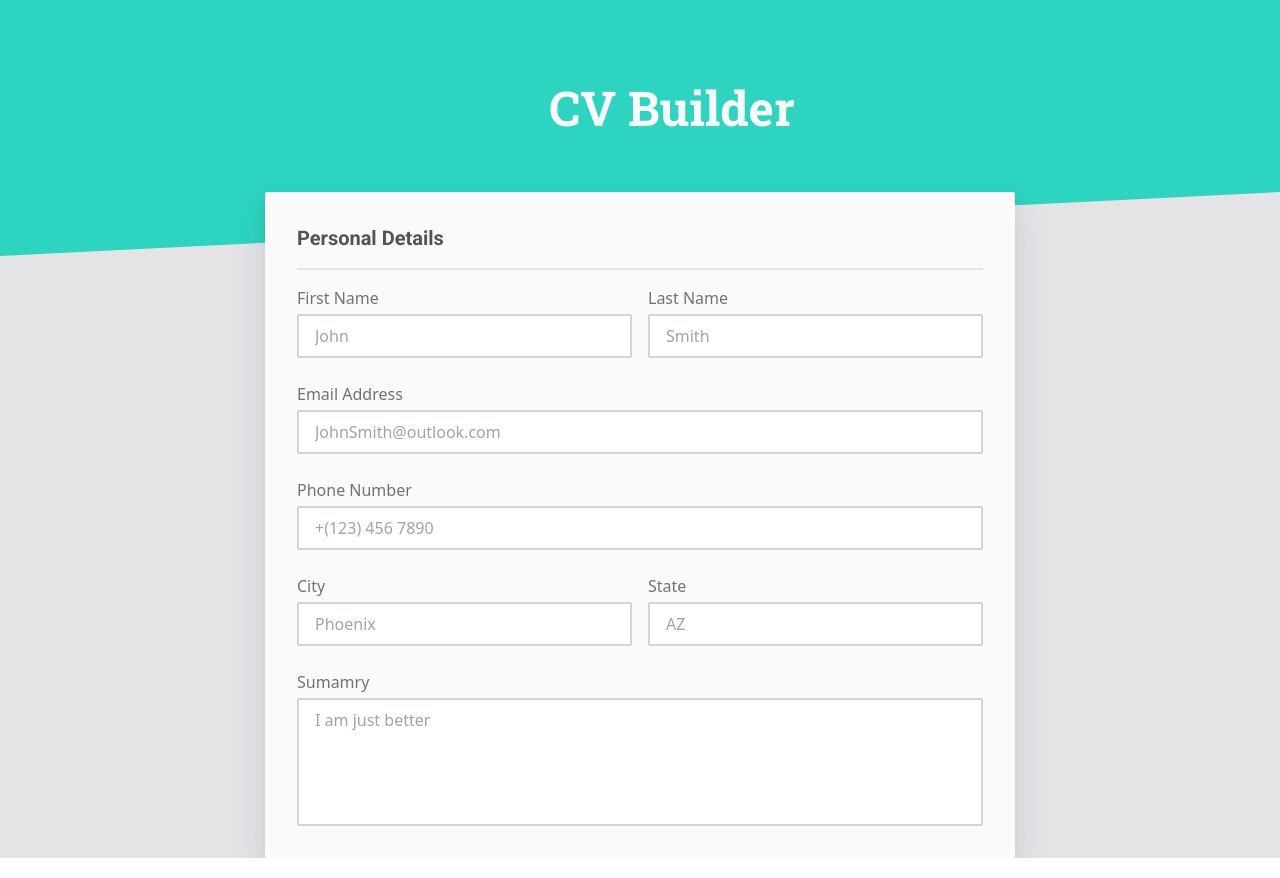
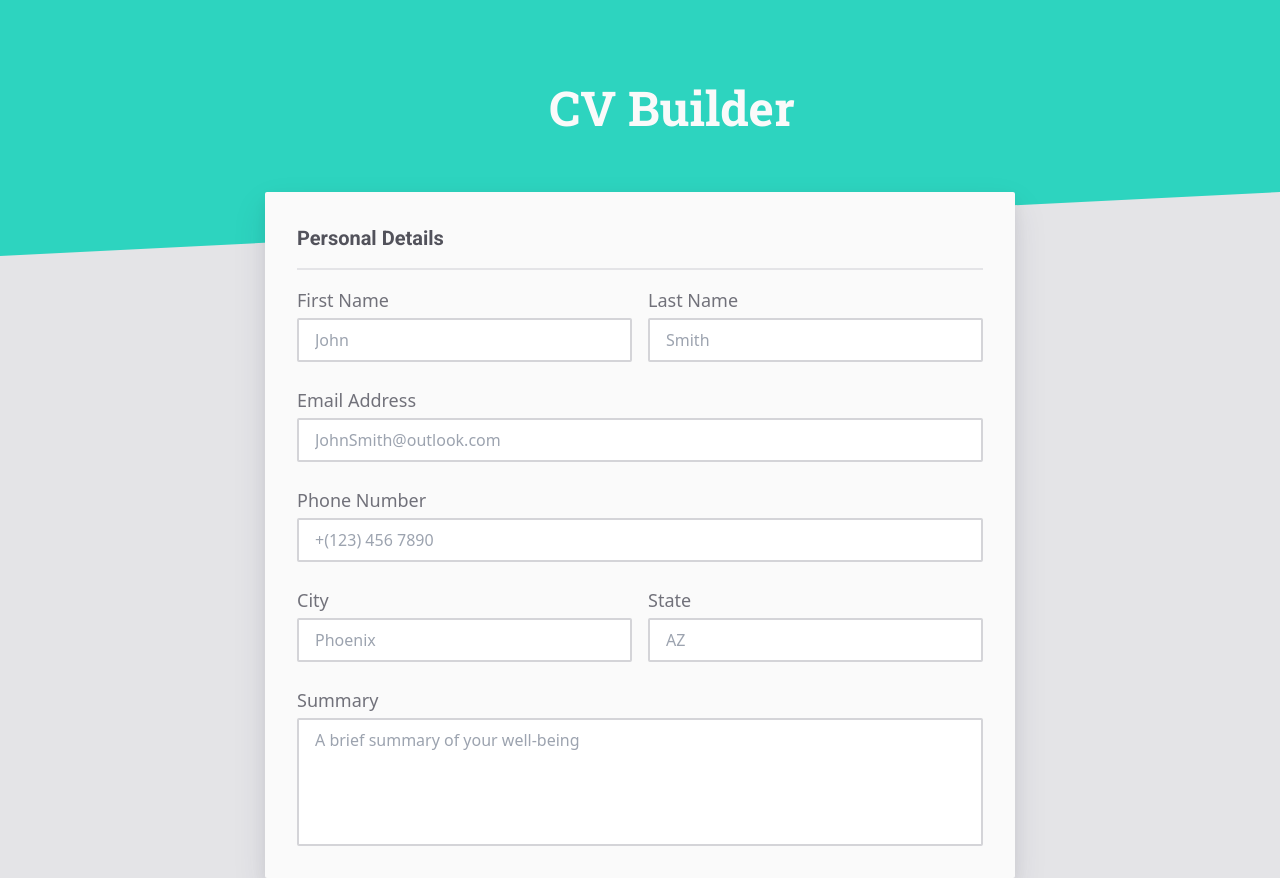
Before and after one commit to kar1221/cv-builder, a React (Vite) app: page / in a window 1280 px wide. Built offline with nearby package versions, Linux system fonts and the light colour scheme; some icons are missing.

Commit message:
i did something

```diff
--- a/src/App.tsx
+++ b/src/App.tsx
@@ -5,17 +5,14 @@ import { PersonalDetailsType, DefaultValues } from "./types";
 
 const App = () => {
   const [personalDetails, setPersonalDetails] = useState(
-    {} as DefaultValues<PersonalDetailsType>,
+    {} as DefaultValues<PersonalDetailsType>
   );
 
   const handlePersonChange = (
-    event: React.ChangeEvent<HTMLInputElement | HTMLTextAreaElement>,
+    key: keyof PersonalDetailsType,
+    value: string
   ) => {
-    // INFO: I hate this too
-    // TODO: Refactor the shit out of it
-    const { name, value } = event.target;
-
-    setPersonalDetails({ ...personalDetails, [name]: value });
+    setPersonalDetails({ ...personalDetails, [key]: value });
   };
 
   return (
--- a/src/Components/InputField/InputArea.tsx
+++ b/src/Components/InputField/InputArea.tsx
@@ -1,18 +1,20 @@
-import { PersonalDetailsType } from "src/types";
+import { useRef } from "react";
 
 const InputArea = (props: InputAreaProps) => {
   // TODO: Refactor this shit
-  const { label, value, onChange, placeHolder, name } = props;
+  const { label, value, onChange, placeHolder } = props;
+	const ref = useRef<HTMLTextAreaElement | null>(null);
 
   return (
-    <label className="flex flex-1 flex-col gap-1 text-zinc-500">
-      {label}
+    <label className="flex flex-1 flex-col gap-1">
+      <h4 className="text-lg font-medium text-zinc-500">{label}</h4>
+
       <textarea
-        className="w-full rounded-sm border-2 border-zinc-300 px-4 py-2 text-zinc-600 outline-none transition-all duration-150 ease-in-out focus:border-teal-600 resize-none h-32"
+				ref={ref}
+        className="h-32 w-full resize-none rounded-sm border-2 border-zinc-300 px-4 py-2 text-zinc-600 outline-none transition-all duration-150 ease-in-out focus:border-teal-600"
         placeholder={placeHolder}
         value={value}
-        onChange={onChange}
-        name={name}
+        onChange={() => onChange(ref.current!.value)}
         cols={30}
       />
     </label>
@@ -22,8 +24,7 @@ const InputArea = (props: InputAreaProps) => {
 interface InputAreaProps {
   label?: string;
   value?: string;
-  onChange: (event: React.ChangeEvent<HTMLTextAreaElement>) => void;
-  name?: keyof PersonalDetailsType;
+  onChange: (value: string) => void;
   placeHolder?: string;
 }
 
--- a/src/Components/InputField/InputField.tsx
+++ b/src/Components/InputField/InputField.tsx
@@ -1,32 +1,32 @@
 import { HTMLInputTypeAttribute } from "react";
-import { PersonalDetailsType } from "src/types";
+import { useRef } from "react";
 
 const InputField = (props: InputFieldProps) => {
-  const { labelText, type, placeHolder, value, onChange, name } = props;
+  const { label, type, placeHolder, value, onChange } = props;
+  const ref = useRef<HTMLInputElement | null>(null);
 
   return (
     <label className="flex flex-1 flex-col gap-1 text-zinc-500">
-      {labelText}
+      <h4 className="text-lg text-zinc-500">{label}</h4>
 
       <input
+        ref={ref}
         type={type}
         value={value}
-        onChange={onChange}
+        onChange={() => onChange(ref.current!.value)}
         className="w-full rounded-sm border-2 border-zinc-300 px-4 py-2 text-zinc-600 outline-none transition-all duration-150 ease-in-out focus:border-teal-600"
         placeholder={placeHolder}
-        name={name}
       />
     </label>
   );
 };
 
 interface InputFieldProps {
-  labelText: string;
+  label: string;
   type: HTMLInputTypeAttribute;
   placeHolder?: string;
   value: string;
-  onChange: (e: React.ChangeEvent<HTMLInputElement>) => void;
-  name: keyof PersonalDetailsType;
+  onChange: (value: string) => void;
 }
 
 export default InputField;
--- a/src/Components/PersonalDetails/PersonalDetails.tsx
+++ b/src/Components/PersonalDetails/PersonalDetails.tsx
@@ -20,65 +20,58 @@ const PersonalDetails = (props: PersonalDetailsProps) => {
         <InputField
           type="text"
           placeHolder="John"
-          labelText="First Name"
+          label="First Name"
           value={firstName}
-          onChange={onFieldChange}
-          name="firstName"
+          onChange={value => onFieldChange("firstName", value)}
         />
         <InputField
           type="text"
           placeHolder="Smith"
-          labelText="Last Name"
+          label="Last Name"
           value={lastName}
-          onChange={onFieldChange}
-          name="lastName"
+          onChange={value => onFieldChange("lastName", value)}
         />
       </FormRow>
       <FormRow>
         <InputField
           type="email"
           placeHolder="JohnSmith@outlook.com"
-          labelText="Email Address"
+          label="Email Address"
           value={emailAddress}
-          onChange={onFieldChange}
-          name="emailAddress"
+          onChange={value => onFieldChange("emailAddress", value)}
         />
       </FormRow>
       <FormRow>
         <InputField
           type="tel"
           placeHolder="+(123) 456 7890"
-          labelText="Phone Number"
+          label="Phone Number"
           value={phoneNumber}
-          onChange={onFieldChange}
-          name="phoneNumber"
+          onChange={value => onFieldChange("phoneNumber", value)}
         />
       </FormRow>
       <FormRow>
         <InputField
           type="text"
           placeHolder="Phoenix"
-          labelText="City"
+          label="City"
           value={city}
-          onChange={onFieldChange}
-          name="city"
+          onChange={value => onFieldChange("city", value)}
         />
         <InputField
           type="text"
           placeHolder="AZ"
-          labelText="State"
+          label="State"
           value={state}
-          onChange={onFieldChange}
-          name="state"
+          onChange={value => onFieldChange("state", value)}
         />
       </FormRow>
       <FormRow>
         <InputArea
           value={summary}
-          label="Sumamry"
-          onChange={onFieldChange}
-          placeHolder="I am just better"
-          name="summary"
+          label="Summary"
+          onChange={value => onFieldChange("summary", value)}
+          placeHolder="A brief summary of your well-being"
         ></InputArea>
       </FormRow>
     </Form>
@@ -87,9 +80,7 @@ const PersonalDetails = (props: PersonalDetailsProps) => {
 
 interface PersonalDetailsProps {
   personalDetails: PersonalDetailsType;
-  onFieldChange: (
-    event: React.ChangeEvent<HTMLInputElement | HTMLTextAreaElement>,
-  ) => void;
+  onFieldChange: (key: keyof PersonalDetailsType, value: string) => void;
 }
 
 export default PersonalDetails;
--- a/src/types.ts
+++ b/src/types.ts
@@ -6,6 +6,7 @@ export interface PersonalDetailsType {
   city: string;
   state: string;
   summary: string;
+  proflePicture: string;
 }
 
 /* I wonder if this has the protential to break typescript lsp */
```
Also changed, not shown: src/Components/ProfilePicture/ProfilePicture.tsx (added), src/Components/ProfilePicture/index.ts (added).
